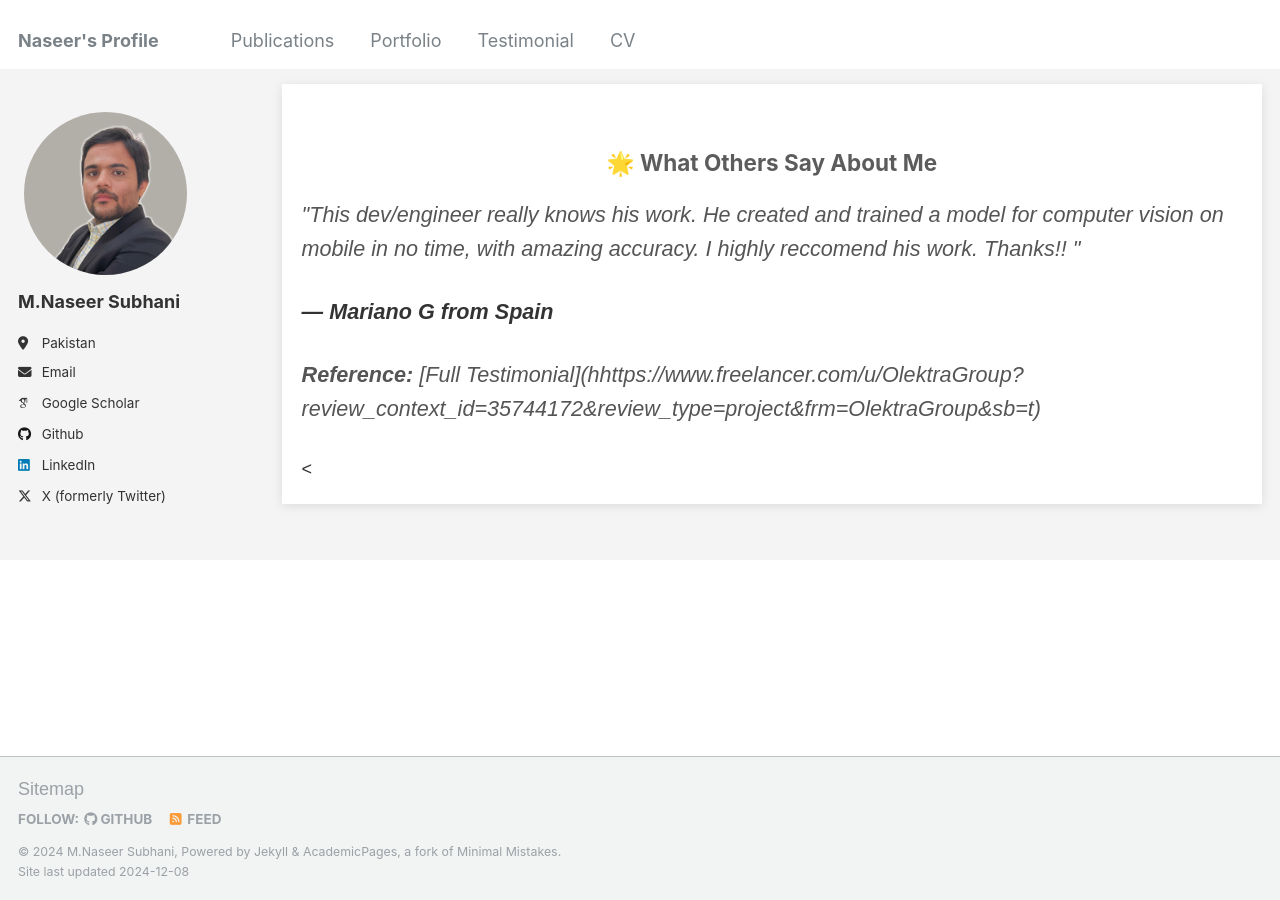
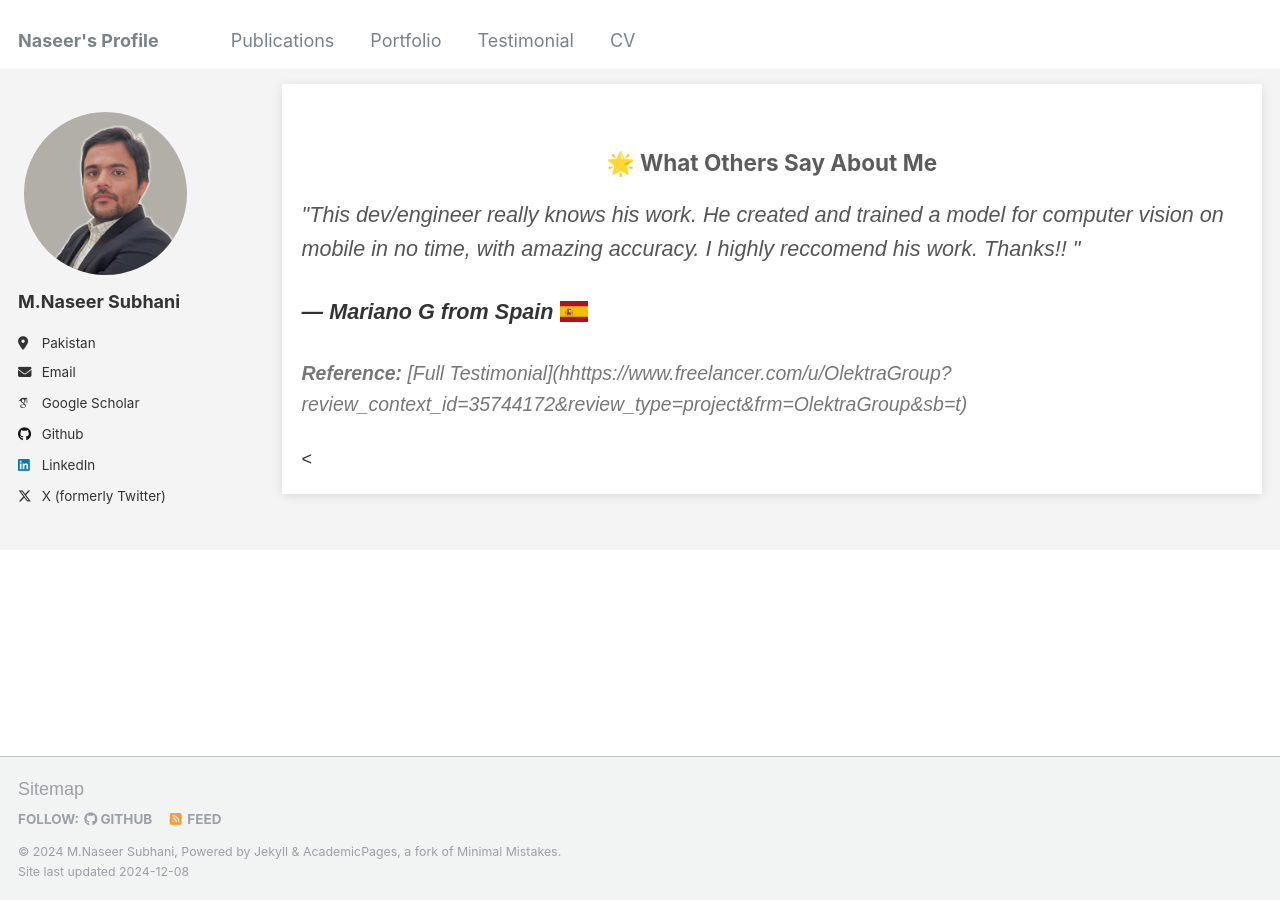
Before and after one commit to MNaseerSubhani/mnaseer.githu.io, a Jekyll site: the page built from _pages/testimonial.html, in a window 1280 px wide. Built offline with Jekyll 4.4.1, drawn with Linux system fonts in a browser that asks for light colours; some web fonts are replaced.

Commit message:
change config file

```diff
--- a/_pages/testimonial.html
+++ b/_pages/testimonial.html
@@ -18,6 +18,7 @@ author_profile: true
   <meta charset="UTF-8">
   <meta name="viewport" content="width=device-width, initial-scale=1.0">
   <title>Testimonial</title>
+  <link rel="stylesheet" href="https://cdnjs.cloudflare.com/ajax/libs/flag-icon-css/3.5.0/css/flag-icon.min.css">
   <style>
       body {
           font-family: Arial, sans-serif;
@@ -49,6 +50,12 @@ author_profile: true
           color: #333;
           margin-top: 10px;
       }
+      .flag {
+          width: 20px;
+          height: 15px;
+          margin-left: 10px;
+          vertical-align: middle;
+      }
       .testimonial-image {
           display: block;
           margin: 30px auto;
@@ -64,6 +71,11 @@ author_profile: true
       }
       .testimonial-link:hover {
           text-decoration: underline;
+      }
+      .reference {
+          font-size: 0.9em;
+          margin-top: 10px;
+          color: #777;
       }
   </style>
 </head>
```
Lines whose indentation alone changed are shown as unchanged.
